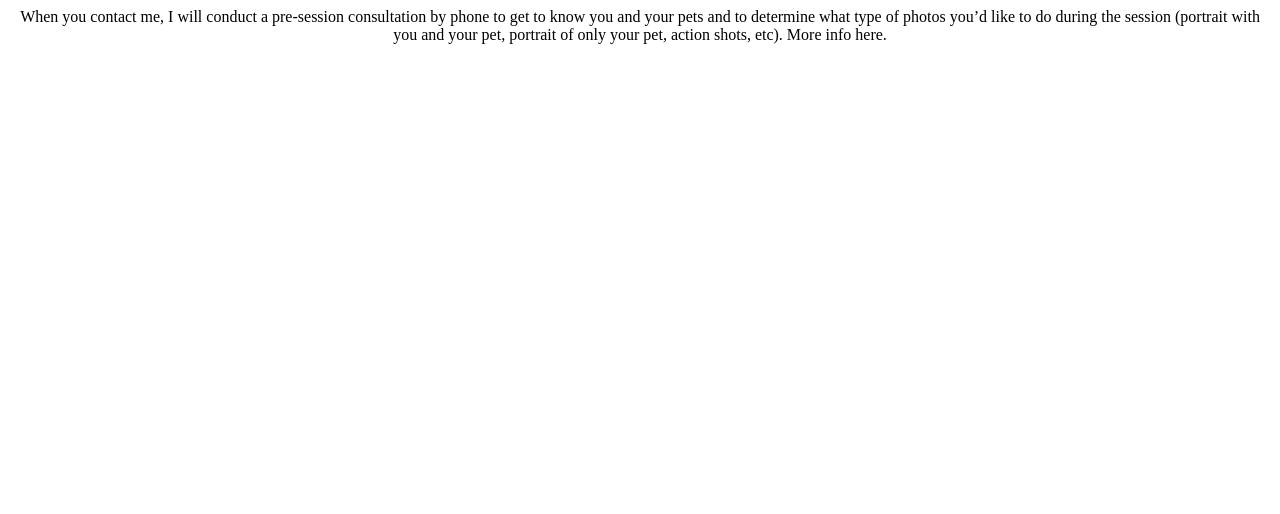
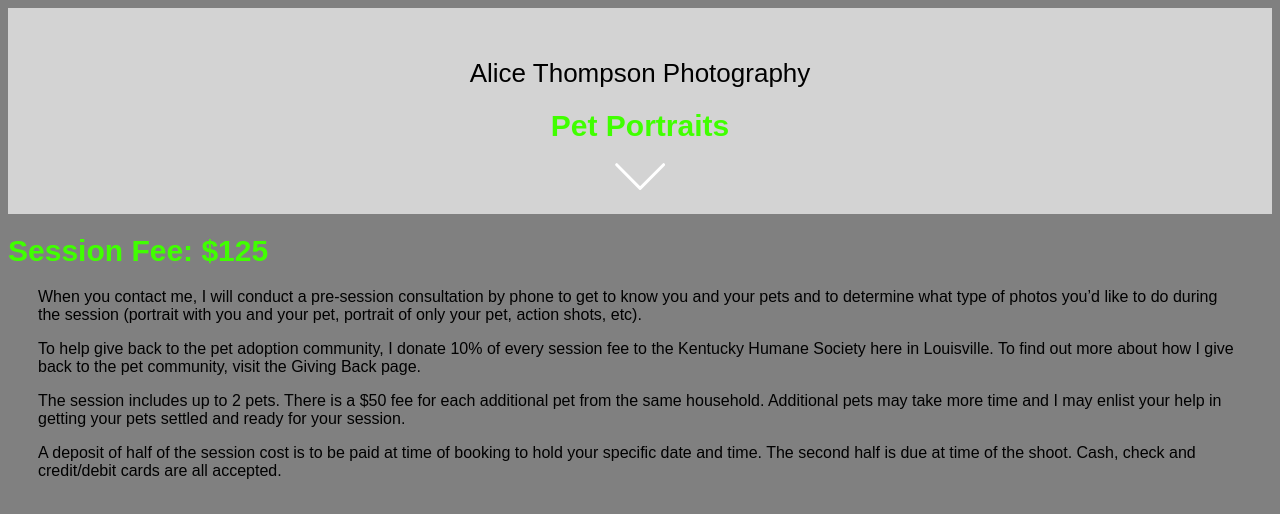
Before and after one commit to alicet6/petportraits, a plain HTML site: page index.html in a window 1280 px wide. Drawn offline with Linux system fonts and the light colour scheme.

Commit message:
changes to index and css

```diff
--- a/css/style.css
+++ b/css/style.css
@@ -1,41 +1,93 @@
 
 body {
-  text-align: center;
+  text-align: left;
+  font-family: sans-serif;
 }
 
 h1 {
-  font-size: 72px;
-  color: white;
+  font-size: 30px;
+  color: #40FF00;
+}
+
+h2 {
+  color: #40FF00;
+  text-align: center;
+  font-size: 20px;
+}
+
+h3 {
+  color: #40FF00;
+}
+
+img {
+  max-width: 100%;
+  margin-bottom: 20px;
+}
+
+a {
+  color: #40FF00;
 }
 
 header {
-  background-color: orange;
+  background-color: lightgray;
 }
 
 p {
-  font-size: 20px;
+  font-size: 16px;
+  margin-left: 30px;
+  margin-right: 30px;
 }
 
 /* Media Queries --------------- */
 
-@media all (max-width: 960px) {
+@media (min-width: 961px) and (max-width: 1600px) {
   body {
-    background: blue;
+    background: gray;
   }
-
+  p {
+    color: black;
+  }
 }
 
-@media (max-width: 480px) {
+@media (min-width: 701px) and (max-width: 960px) {
   body {
-    background: darkred;
+    background: pink;
+  }
+  p {
+    color: black;
   }
 }
 
 @media (min-width: 481px) and (max-width: 700px) {
   body {
-    background: seagreen;
+    background: lightblue;
   }
   p {
-    color: white;
+    color: black;
   }
 }
+
+@media (max-width: 480px) {
+  body {
+    background: tan;
+  }
+  p {
+    color: black;
+  }
+}
+
+/* Main Header and Title Styles --- */
+.main-header {
+  text-align: center;
+  padding-top: 50px;
+}
+
+.title {
+  color: black;
+  font-size: 1.625rem; /* 26px/16px */
+}
+
+/* Layout styles --- */
+.arrow {
+  width: 50px;
+}
--- a/index.html
+++ b/index.html
@@ -9,13 +9,35 @@
   </head>
 
   <body>
-<!--    <div>This is a div or block-level element.</div>
+<!--Header and Title-->
+    <header id="top" class="main-header">
+  <span class="title">Alice Thompson Photography</span>
+  <h1>Pet Portraits</h1>
+  <img class="arrow" src="img/arrow.svg" alt="Down arrow">
+</header>
+
+<!--<div>This is a div or block-level element.</div>
     <span>This is a span or an inline element.</span>
   -->
 
+<!-- H1 Heading -->
+<h1>
+Session Fee: $125
+</h1>
+
+<!-- Body -->
+<p>
   When you contact me, I will conduct a pre-session consultation by phone to get to know you and your pets and to determine what type of photos you’d like to do during the session (portrait with you and your pet, portrait of only your pet, action shots, etc).
-
-  More info here.
+</p>
+<p>
+  To help give back to the pet adoption community, I donate 10% of every session fee to the Kentucky Humane Society here in Louisville. To find out more about how I give back to the pet community, visit the Giving Back page.
+</p>
+<p>
+  The session includes up to 2 pets. There is a $50 fee for each additional pet from the same household. Additional pets may take more time and I may enlist your help in getting your pets settled and ready for your session.
+</p>
+<p>
+  A deposit of half of the session cost is to be paid at time of booking to hold your specific date and time. The second half is due at time of the shoot. Cash, check and credit/debit cards are all accepted.
+</p>
 
   </body>
 
```
Also changed, not shown: img/arrow.svg (added).
